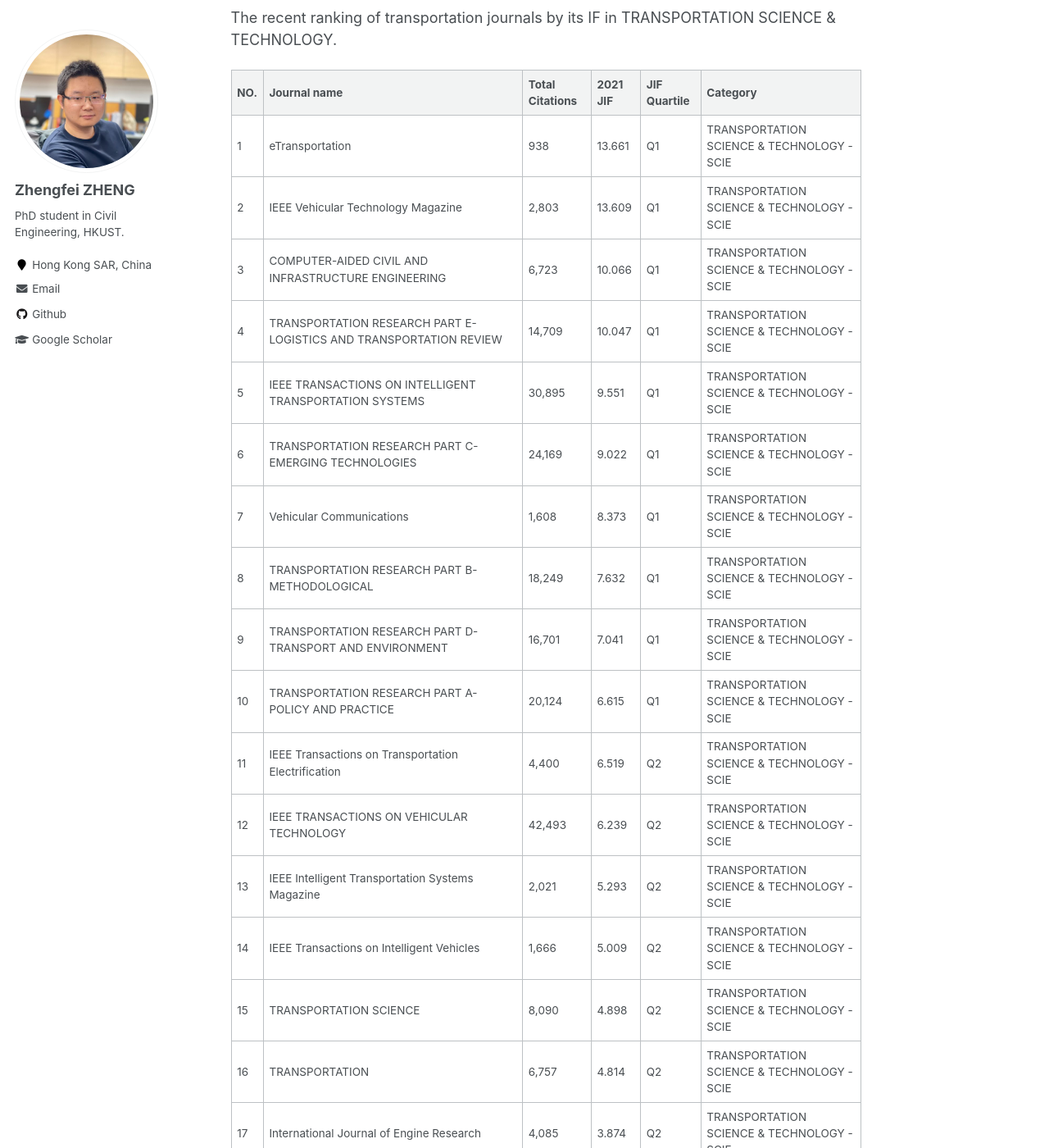
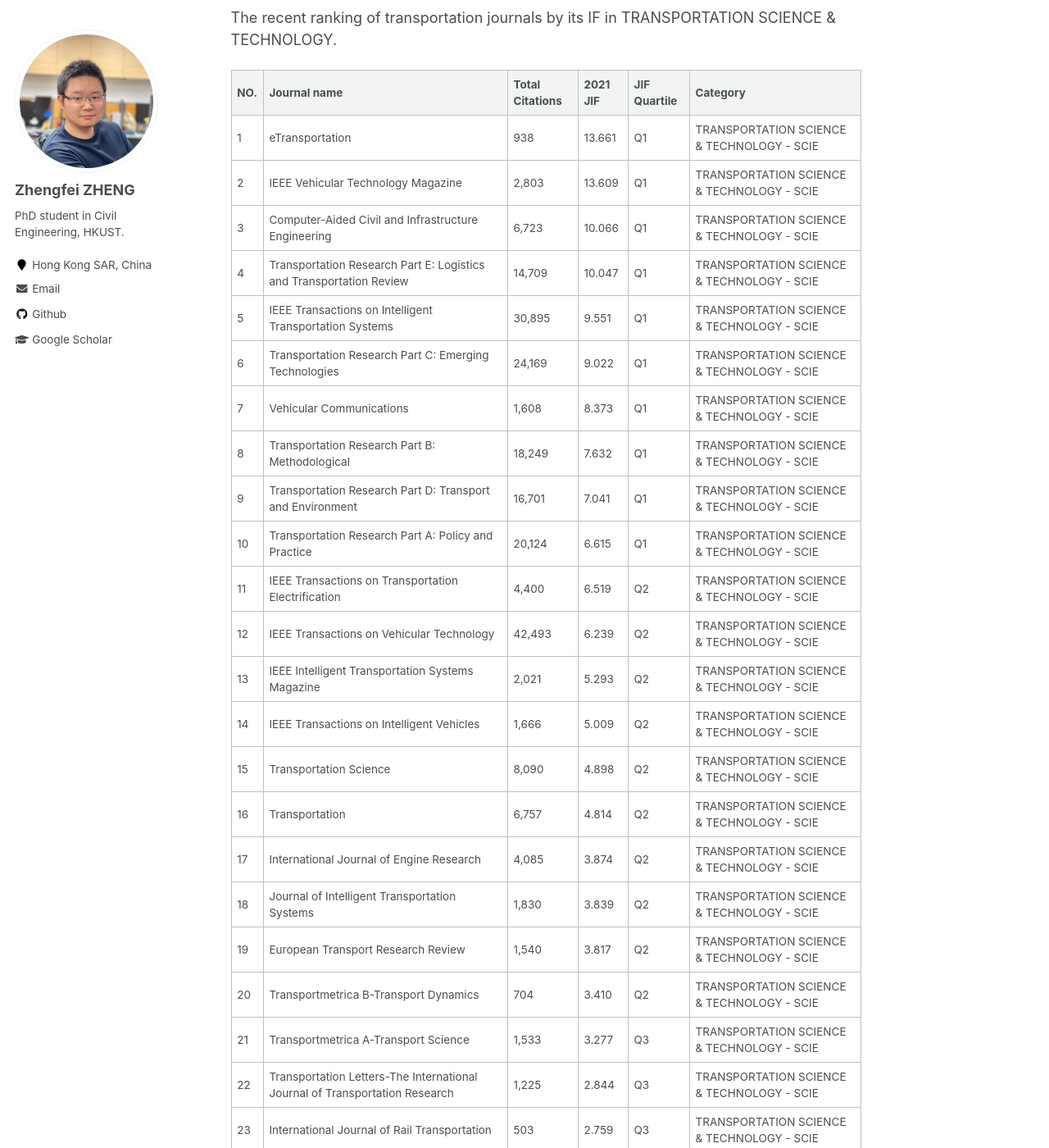
Before and after one commit to zf-z/zf-z.github.io, a Jekyll site: the page built from _posts/2022-10-25-transportation-journals.md, in a window 1280 px wide and 1400 px high, scrolled down 234 px. Shown: the whole window at 82% size. Built offline with Jekyll 4.4.1, drawn with Linux system fonts in a browser that asks for light colours; some of the changed text lies outside the part shown.

```diff
--- a/_posts/2022-10-25-transportation-journals.md
+++ b/_posts/2022-10-25-transportation-journals.md
@@ -14,20 +14,20 @@ The recent ranking of transportation journals by its IF in TRANSPORTATION SCIENC
 | --- | ----------------------------------------------------------------------------------------------- | --------------- | -------- | ------------ | ------------------------------------------ |
 | 1   | eTransportation                                                                                 | 938             | 13.661   | Q1           | TRANSPORTATION SCIENCE & TECHNOLOGY - SCIE |
 | 2   | IEEE Vehicular Technology Magazine                                                              | 2,803           | 13.609   | Q1           | TRANSPORTATION SCIENCE & TECHNOLOGY - SCIE |
-| 3   | COMPUTER-AIDED CIVIL AND INFRASTRUCTURE ENGINEERING                                             | 6,723           | 10.066   | Q1           | TRANSPORTATION SCIENCE & TECHNOLOGY - SCIE |
-| 4   | TRANSPORTATION RESEARCH PART E-LOGISTICS AND TRANSPORTATION REVIEW                              | 14,709          | 10.047   | Q1           | TRANSPORTATION SCIENCE & TECHNOLOGY - SCIE |
-| 5   | IEEE TRANSACTIONS ON INTELLIGENT TRANSPORTATION SYSTEMS                                         | 30,895          | 9.551    | Q1           | TRANSPORTATION SCIENCE & TECHNOLOGY - SCIE |
-| 6   | TRANSPORTATION RESEARCH PART C-EMERGING TECHNOLOGIES                                            | 24,169          | 9.022    | Q1           | TRANSPORTATION SCIENCE & TECHNOLOGY - SCIE |
+| 3   | Computer-Aided Civil and Infrastructure Engineering                                             | 6,723           | 10.066   | Q1           | TRANSPORTATION SCIENCE & TECHNOLOGY - SCIE |
+| 4   | Transportation Research Part E: Logistics and Transportation Review                             | 14,709          | 10.047   | Q1           | TRANSPORTATION SCIENCE & TECHNOLOGY - SCIE |
+| 5   | IEEE Transactions on Intelligent Transportation Systems                                        | 30,895          | 9.551    | Q1           | TRANSPORTATION SCIENCE & TECHNOLOGY - SCIE |
+| 6   | Transportation Research Part C: Emerging Technologies                                          | 24,169          | 9.022    | Q1           | TRANSPORTATION SCIENCE & TECHNOLOGY - SCIE |
 | 7   | Vehicular Communications                                                                        | 1,608           | 8.373    | Q1           | TRANSPORTATION SCIENCE & TECHNOLOGY - SCIE |
-| 8   | TRANSPORTATION RESEARCH PART B-METHODOLOGICAL                                                   | 18,249          | 7.632    | Q1           | TRANSPORTATION SCIENCE & TECHNOLOGY - SCIE |
-| 9   | TRANSPORTATION RESEARCH PART D-TRANSPORT AND ENVIRONMENT                                        | 16,701          | 7.041    | Q1           | TRANSPORTATION SCIENCE & TECHNOLOGY - SCIE |
-| 10  | TRANSPORTATION RESEARCH PART A-POLICY AND PRACTICE                                              | 20,124          | 6.615    | Q1           | TRANSPORTATION SCIENCE & TECHNOLOGY - SCIE |
+| 8   | Transportation Research Part B: Methodological                                                | 18,249          | 7.632    | Q1           | TRANSPORTATION SCIENCE & TECHNOLOGY - SCIE |
+| 9   | Transportation Research Part D: Transport and Environment                                       | 16,701          | 7.041    | Q1           | TRANSPORTATION SCIENCE & TECHNOLOGY - SCIE |
+| 10  | Transportation Research Part A: Policy and Practice                                              | 20,124          | 6.615    | Q1           | TRANSPORTATION SCIENCE & TECHNOLOGY - SCIE |
 | 11  | IEEE Transactions on Transportation Electrification                                             | 4,400           | 6.519    | Q2           | TRANSPORTATION SCIENCE & TECHNOLOGY - SCIE |
-| 12  | IEEE TRANSACTIONS ON VEHICULAR TECHNOLOGY                                                       | 42,493          | 6.239    | Q2           | TRANSPORTATION SCIENCE & TECHNOLOGY - SCIE |
+| 12  | IEEE Transactions on Vehicular Technology                                                       | 42,493          | 6.239    | Q2           | TRANSPORTATION SCIENCE & TECHNOLOGY - SCIE |
 | 13  | IEEE Intelligent Transportation Systems Magazine                                                | 2,021           | 5.293    | Q2           | TRANSPORTATION SCIENCE & TECHNOLOGY - SCIE |
 | 14  | IEEE Transactions on Intelligent Vehicles                                                       | 1,666           | 5.009    | Q2           | TRANSPORTATION SCIENCE & TECHNOLOGY - SCIE |
-| 15  | TRANSPORTATION SCIENCE                                                                          | 8,090           | 4.898    | Q2           | TRANSPORTATION SCIENCE & TECHNOLOGY - SCIE |
-| 16  | TRANSPORTATION                                                                                  | 6,757           | 4.814    | Q2           | TRANSPORTATION SCIENCE & TECHNOLOGY - SCIE |
+| 15  | Transportation Science                                                                          | 8,090           | 4.898    | Q2           | TRANSPORTATION SCIENCE & TECHNOLOGY - SCIE |
+| 16  | Transportation                                                                                  | 6,757           | 4.814    | Q2           | TRANSPORTATION SCIENCE & TECHNOLOGY - SCIE |
 | 17  | International Journal of Engine Research                                                        | 4,085           | 3.874    | Q2           | TRANSPORTATION SCIENCE & TECHNOLOGY - SCIE |
 | 18  | Journal of Intelligent Transportation Systems                                                   | 1,830           | 3.839    | Q2           | TRANSPORTATION SCIENCE & TECHNOLOGY - SCIE |
 | 19  | European Transport Research Review                                                              | 1,540           | 3.817    | Q2           | TRANSPORTATION SCIENCE & TECHNOLOGY - SCIE |
```
Also changed, not shown: other parts of _posts/2022-10-25-transportation-journals.md (+10 -10 lines).
